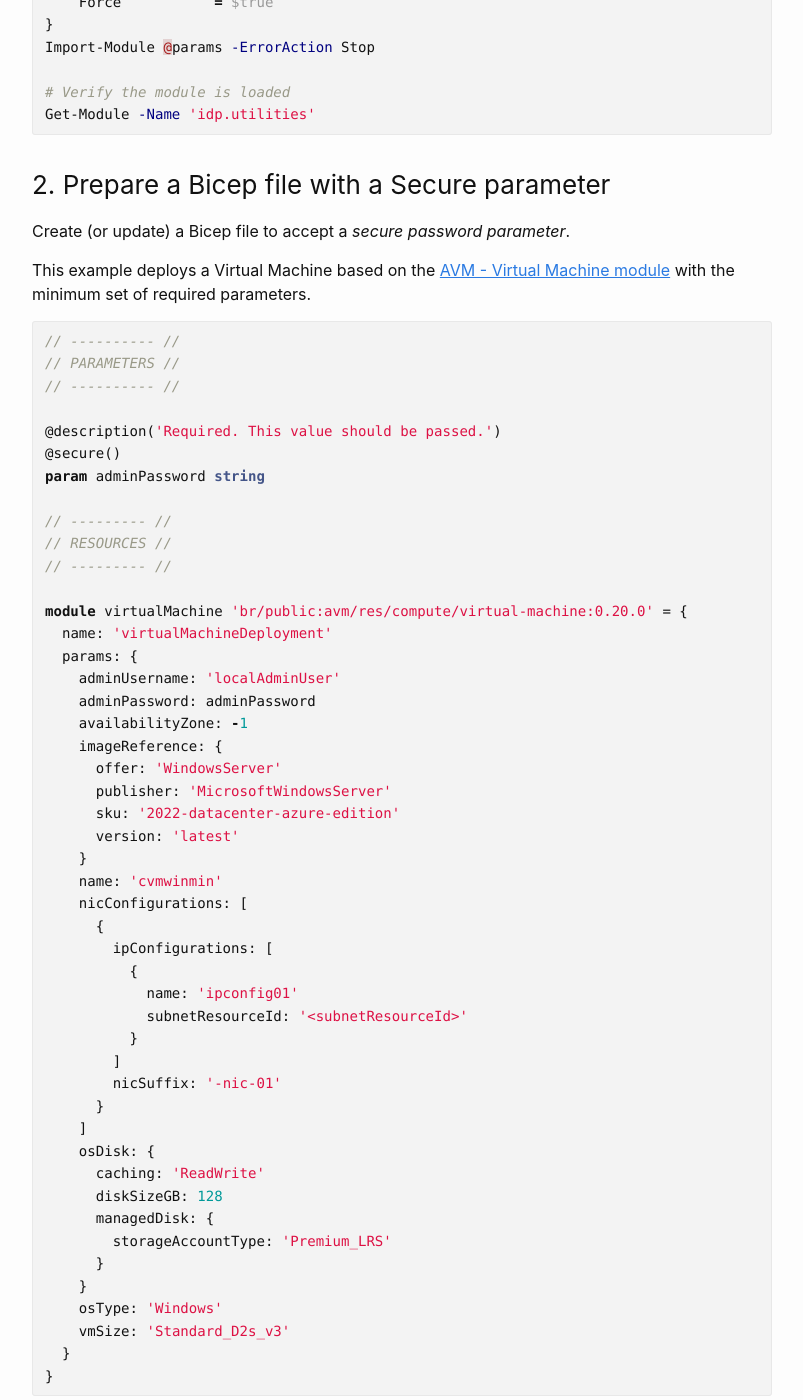
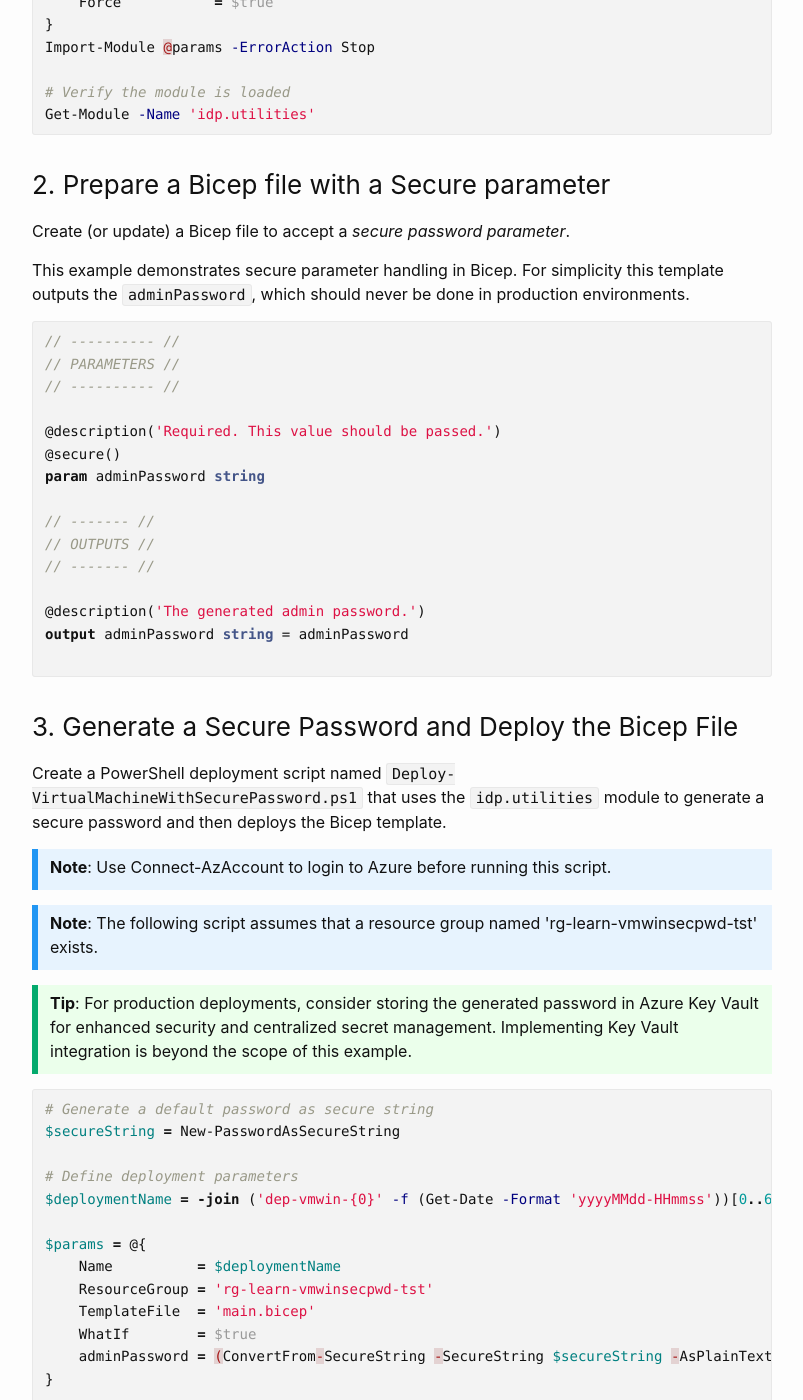
Before and after one commit to msc365/msc365.github.io, a Jekyll site: the page built from _posts/2025-09-23-generate-secure-passwords-for-bicep-deployments.md, in a window 1280 px wide and 1400 px high, scrolled down 868 px. Shown: the whole window, without its empty margins (238-1041 px from the left). Built offline with Jekyll 4.4.1, drawn with Linux system fonts in a browser that asks for light colours.

Commit message:
fix: Correct target attribute in download link and improve clarity in Bicep example description

````diff
--- a/_posts/2025-09-23-generate-secure-passwords-for-bicep-deployments.md
+++ b/_posts/2025-09-23-generate-secure-passwords-for-bicep-deployments.md
@@ -10,7 +10,7 @@
 When deploying Azure resources that require secure passwords (such as _Virtual Machines_, _SQL Databases_, or _Key Vault Secrets_), it's crucial to generate strong, random passwords programmatically. A custom PowerShell module could provide a function with secure password generation capabilities. In this post I will break down the usage of a custom PowerShell module named `idp.utilities`.
 
 <div class="important">
-    <p><strong>Note</strong>: Download the <a href="https://github.com/msc365/az-idp-utilities" target="_blanc">idp-utilities</a> module on GitHub</p>
+    <p><strong>Note</strong>: Download the <a href="https://github.com/msc365/az-idp-utilities" target="_blank">idp-utilities</a> module on GitHub</p>
 </div>
 
 While Bicep files themselves do not directly execute PowerShell, you can leverage this PowerShell module in your deployment process to generate secure passwords and pass them as parameters to your Bicep templates. Here's how you can achieve this:
@@ -36,7 +36,7 @@
 
 Create (or update) a Bicep file to accept a _secure password parameter_.
 
-This example deploys a Virtual Machine based on the [AVM - Virtual Machine module](https://github.com/Azure/bicep-registry-modules/tree/main/avm/res/compute/virtual-machine#example-5-using-only-defaults-for-windows) with the minimum set of required parameters.
+This example demonstrates secure parameter handling in Bicep. For simplicity this template outputs the `adminPassword`, which should never be done in production environments.
 
 ```bicep
 // ---------- //
@@ -47,45 +47,13 @@
 @secure()
 param adminPassword string
 
-// --------- //
-// RESOURCES //
-// --------- //
+// ------- //
+// OUTPUTS //
+// ------- //
 
-module virtualMachine 'br/public:avm/res/compute/virtual-machine:0.20.0' = {
-  name: 'virtualMachineDeployment'
-  params: {
-    adminUsername: 'localAdminUser'
-    adminPassword: adminPassword
-    availabilityZone: -1
-    imageReference: {
-      offer: 'WindowsServer'
-      publisher: 'MicrosoftWindowsServer'
-      sku: '2022-datacenter-azure-edition'
-      version: 'latest'
-    }
-    name: 'cvmwinmin'
-    nicConfigurations: [
-      {
-        ipConfigurations: [
-          {
-            name: 'ipconfig01'
-            subnetResourceId: '<subnetResourceId>'
-          }
-        ]
-        nicSuffix: '-nic-01'
-      }
-    ]
-    osDisk: {
-      caching: 'ReadWrite'
-      diskSizeGB: 128
-      managedDisk: {
-        storageAccountType: 'Premium_LRS'
-      }
-    }
-    osType: 'Windows'
-    vmSize: 'Standard_D2s_v3'
-  }
-}
+@description('The generated admin password.')
+output adminPassword string = adminPassword
+
 ```
 
 ### 3. Generate a Secure Password and Deploy the Bicep File
@@ -109,7 +77,7 @@
 $secureString = New-PasswordAsSecureString
 
 # Define deployment parameters
-$deploymentName = -join ('dep-vmwin-{0}' -f (Get-Date -Format 'yyyyMMdd-hhmmss'))[0..63]
+$deploymentName = -join ('dep-vmwin-{0}' -f (Get-Date -Format 'yyyyMMdd-HHmmss'))[0..63]
 
 $params = @{
     Name          = $deploymentName
````
